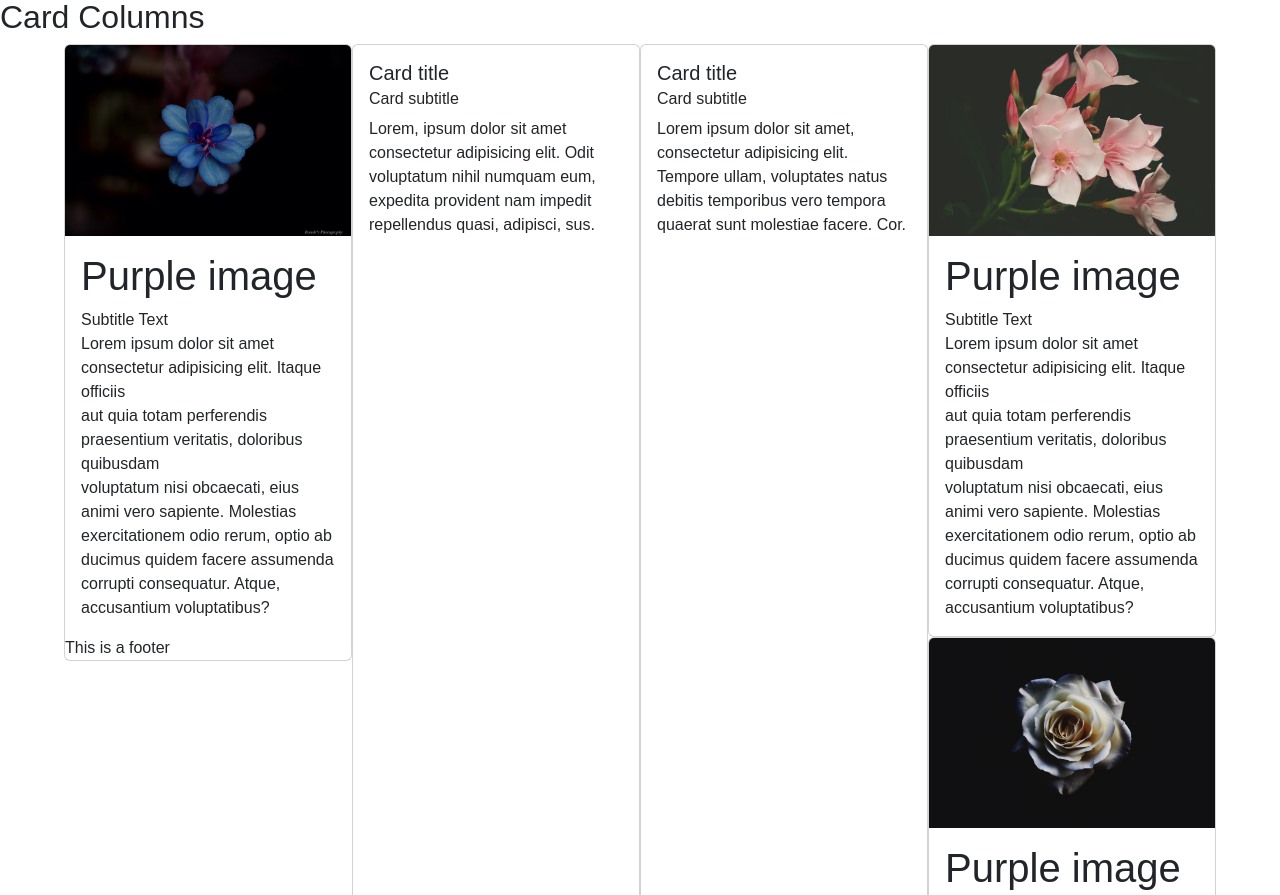
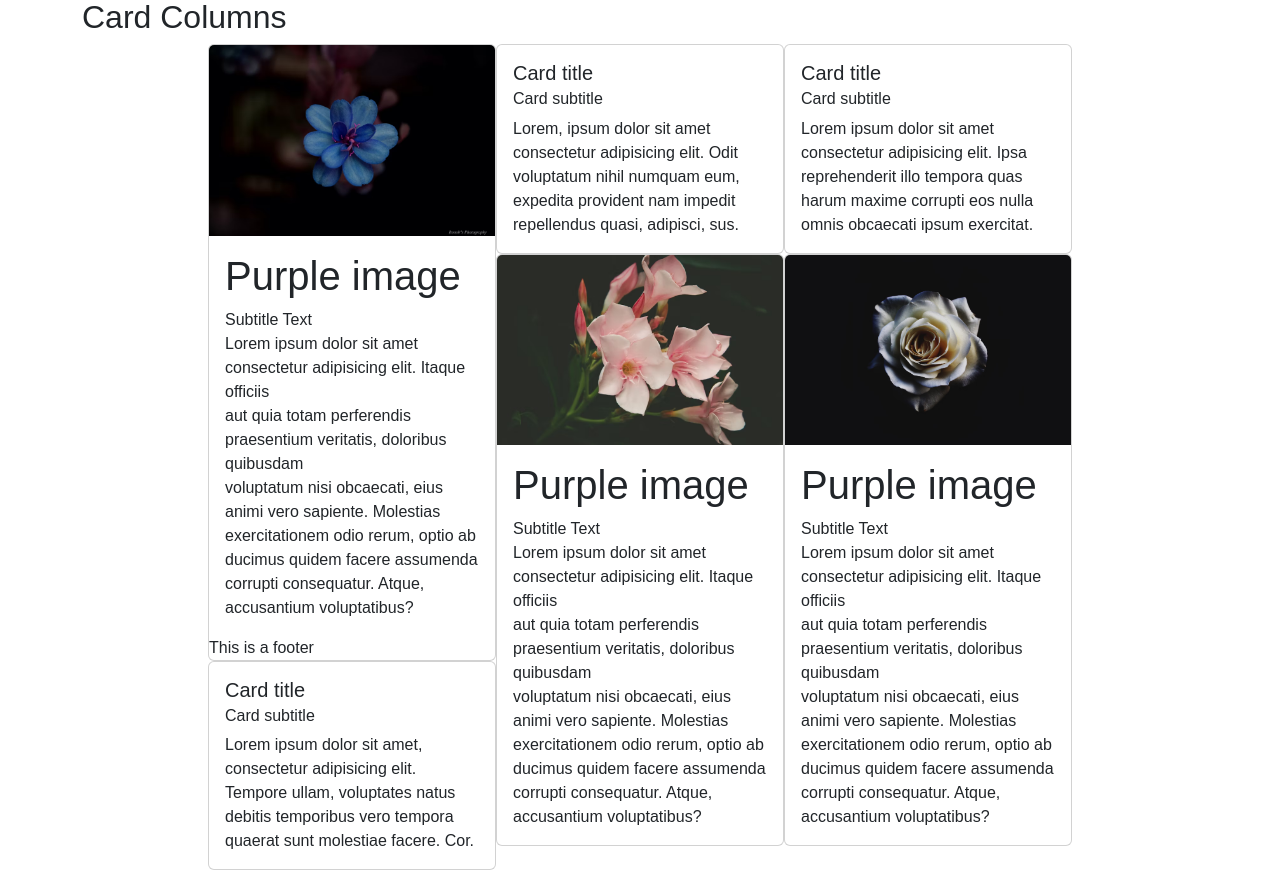
Before and after one commit to Chadii21/tp13-tsaadia, a plain HTML site: page index.html in a window 1280 px wide. Shown: the part 1360-2255 px from the top of the page. After the commit the page ends 2230 px from the top, so only its background shows below. Drawn offline with nearby package versions, Linux system fonts and the light colour scheme.

Commit message:
commit_4

```diff
--- a/index.html
+++ b/index.html
@@ -8,6 +8,7 @@
     <title>Card Layout</title>
 </head>
 <body>
+<div class="container">
 <h1>Card Layout</h1>
 <div><h2>Card group</h2></div>
 
@@ -65,7 +66,8 @@
 
   <div class="container-3">
 
-  <div>
+  <div class="sect1">
+
     <div class="card" style="width: 18rem;">
        <img src="6.avif" class="card-img-top">
        <div class="card-body">
@@ -75,15 +77,24 @@
        </div>
        <footer class="a" >This is a footer</footer>
     </div>
+  <div class="card" style="width: 18rem;">
+    <div class="card-body">
+      <h5 class="card-title">Card title</h5>
+      <h6 class="card-subtitle mb-2">Card subtitle</h6>
+      <p class="card-text">Lorem ipsum dolor sit amet, consectetur adipisicing elit. Tempore ullam, voluptates natus debitis temporibus vero tempora quaerat sunt molestiae facere. Cor.</p>
+   </div>
+    </div>
   </div>
 
    <div class="sect2">
+   <div class="c">
    <div class="card" style="width: 18rem;">
     <div class="card-body">
       <h5 class="card-title">Card title</h5>
       <h6 class="card-subtitle mb-2">Card subtitle</h6>
       <p class="card-text">Lorem, ipsum dolor sit amet consectetur adipisicing elit. Odit voluptatum nihil numquam eum, expedita provident nam impedit repellendus quasi, adipisci, sus.</p>
     </div>
+   </div>
 
    <div class="card" style="width: 18rem;">
     <div class="card-body">
@@ -93,19 +104,8 @@
     </div>
    </div>
    </div>
-  </div>
 
-    <div class="container-4">
-   <div class="sect1">
-        <div class="card" style="width: 18rem;">
-            <div class="card-body">
-              <h5 class="card-title">Card title</h5>
-              <h6 class="card-subtitle mb-2">Card subtitle</h6>
-              <p class="card-text">Lorem ipsum dolor sit amet, consectetur adipisicing elit. Tempore ullam, voluptates natus debitis temporibus vero tempora quaerat sunt molestiae facere. Cor.</p>
-           </div>
-            </div>
-   </div>
-   <div>
+   <div class="d">
     <div class="card" style="width: 18rem;">
         <img src="7.avif" class="card-img-top">
         <div class="card-body">
@@ -114,6 +114,7 @@
             Lorem ipsum dolor sit amet consectetur adipisicing elit. Itaque officiis <br> aut quia totam perferendis praesentium veritatis, doloribus quibusdam <br> voluptatum nisi obcaecati, eius animi vero sapiente. Molestias <br> exercitationem odio rerum, optio ab ducimus quidem facere assumenda <br> corrupti consequatur. Atque, accusantium voluptatibus?</p>
         </div>
     </div>
+
    <div class="card" style="width: 18rem;">
        <img src="8.avif" class="card-img-top">
        <div class="card-body">
@@ -123,9 +124,12 @@
        </div>
      </div>
    </div>
+   </div>
  </div>
 
+    <script src="https://cdn.jsdelivr.net/npm/bootstrap@5.3.0/dist/js/bootstrap.bundle.min.js" integrity="sha384-geWF76RCwLtnZ8qwWowPQNguL3RmwHVBC9FhGdlKrxdiJJigb/j/68SIy3Te4Bkz" crossorigin="anonymous"></script>
 
-    <script src="https://cdn.jsdelivr.net/npm/bootstrap@5.3.0/dist/js/bootstrap.bundle.min.js" integrity="sha384-geWF76RCwLtnZ8qwWowPQNguL3RmwHVBC9FhGdlKrxdiJJigb/j/68SIy3Te4Bkz" crossorigin="anonymous"></script>
+
+  </div>
 </body>
 </html>
--- a/style.css
+++ b/style.css
@@ -17,20 +17,23 @@ body
     justify-content: center;
     display: flex;
 }
-.a
+.container-3 .sect1
 {
-    border: black;
+    justify-content: space-between;
 }
-.container-4
-{
-    display: flex;
-    justify-content: center;
-}
-.sect1
+.c
 {
     display: flex;
 }
-.sect2
+.d
 {
     display: flex;
 }
+@media screen and (max-width:1100px)
+ {
+     .container{height: 100%;}
+     .container-1{height: 100%;}
+     .container-3{height: 100%;}
+     .container-2{height: 100%;}
+     .container-4{height: 100%;}
+}
```
